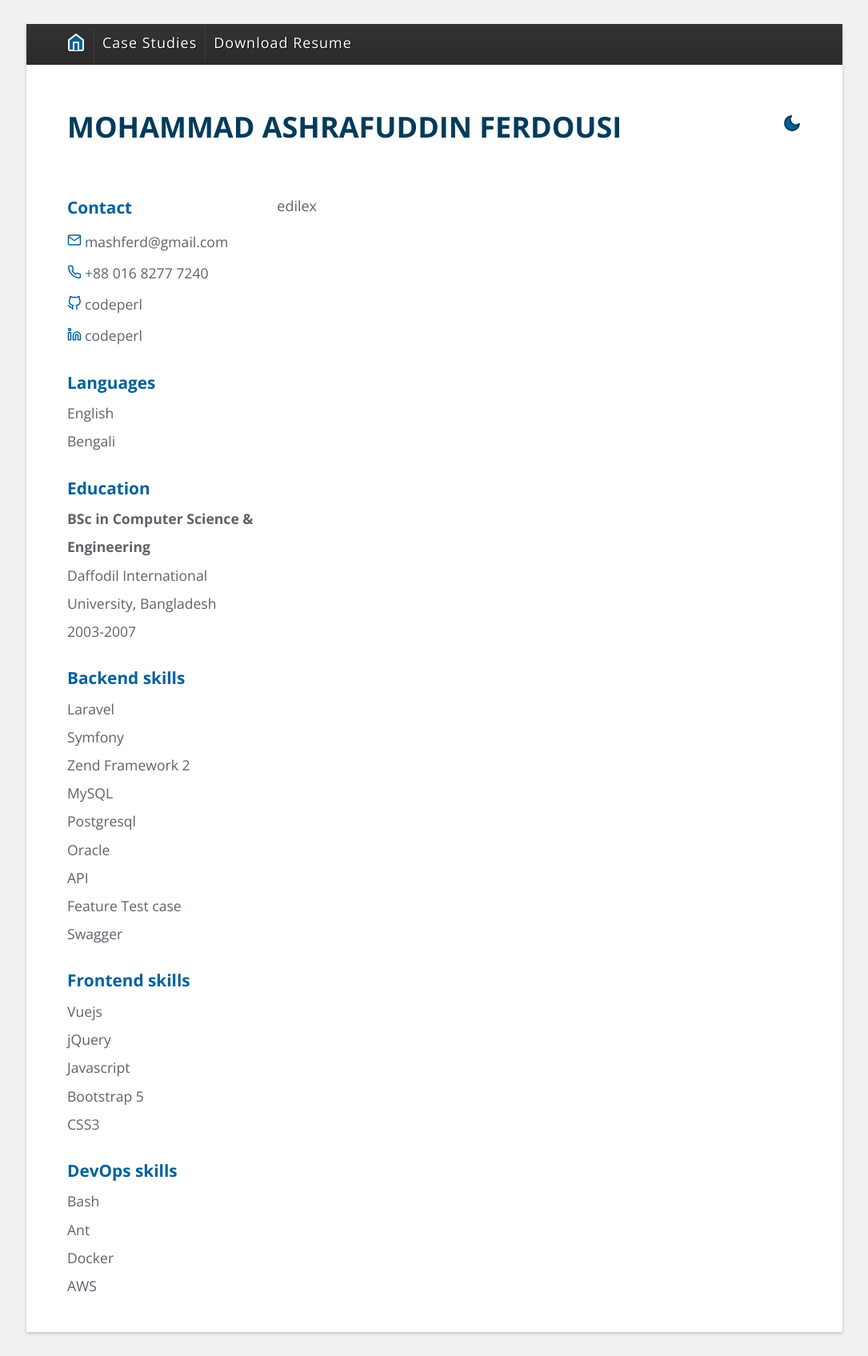
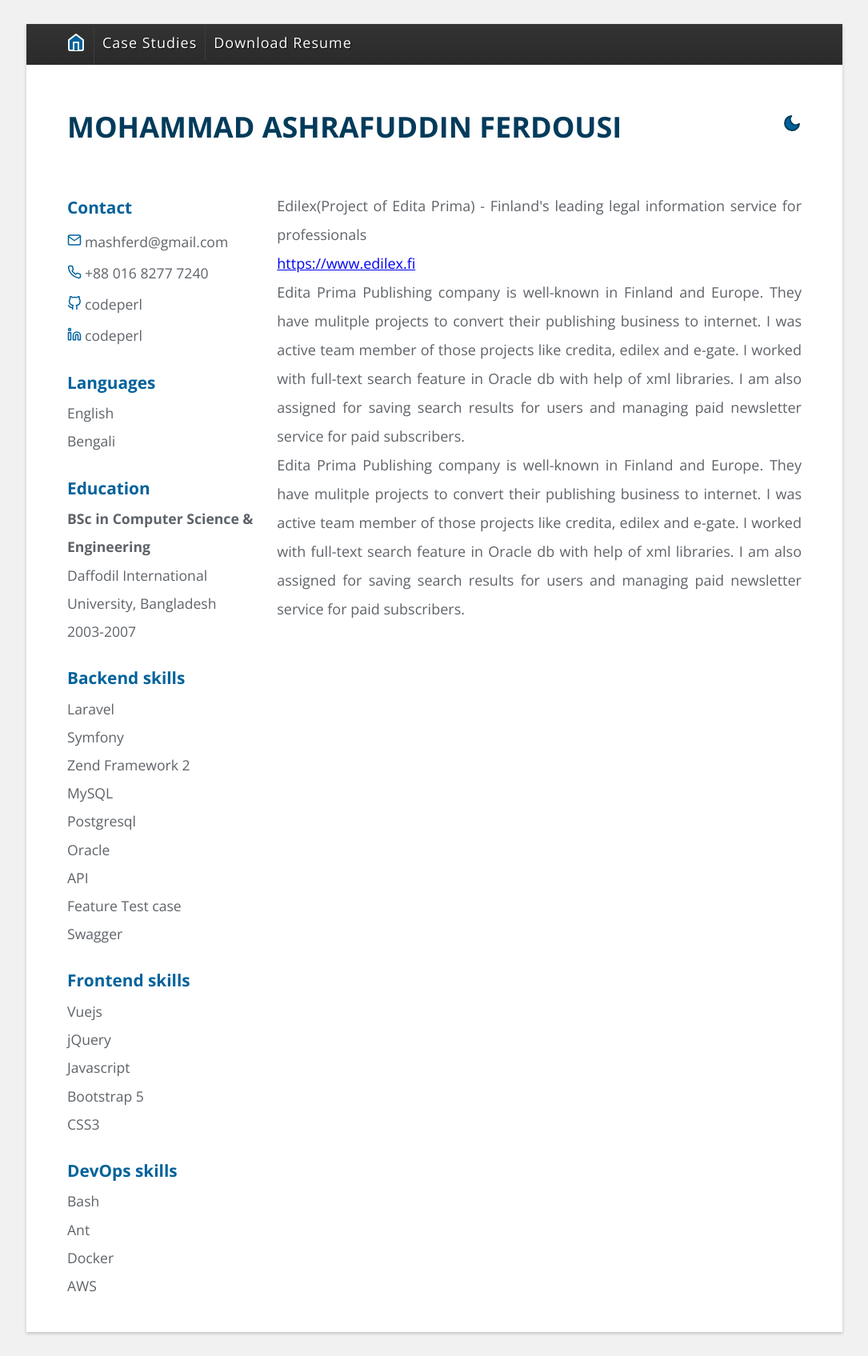
Before and after one commit to codeperl/resume, a Jekyll site: the page built from edilex.html, in a window 1280 px wide. Shown: the whole page at 80% size, without its empty margins (97-1182 px from the left). Built offline with Jekyll 4.4.1, drawn with Linux system fonts in a browser that asks for light colours.

```diff
--- a/_data/data.yml
+++ b/_data/data.yml
@@ -247,3 +247,19 @@ pages:
       edilex and e-gate. I worked with full-text search feature in Oracle db with help of xml libraries. I am
       also assigned for saving search results for users and managing paid newsletter service for paid
       subscribers.
+
+  edilex:
+    title: Edilex(Project of Edita Prima) - Finland's leading legal information service for professionals
+    link: https://www.edilex.fi
+    summary: |
+      Edita Prima Publishing company is well-known in Finland and Europe. They have mulitple projects to
+      convert their publishing business to internet. I was active team member of those projects like credita,
+      edilex and e-gate. I worked with full-text search feature in Oracle db with help of xml libraries. I am
+      also assigned for saving search results for users and managing paid newsletter service for paid
+      subscribers.
+    detail: |
+      Edita Prima Publishing company is well-known in Finland and Europe. They have mulitple projects to
+      convert their publishing business to internet. I was active team member of those projects like credita,
+      edilex and e-gate. I worked with full-text search feature in Oracle db with help of xml libraries. I am
+      also assigned for saving search results for users and managing paid newsletter service for paid
+      subscribers.
--- a/edilex.html
+++ b/edilex.html
@@ -1,6 +1,7 @@
 ---
 layout: default
 ---
+{% assign edilex = site.data.data.pages.edilex %}
 <div class="container">
   {% include header.html %}
   <div class="container-block">
@@ -13,7 +14,18 @@ layout: default
     </div>
 
     <div class="main var-color">
-      edilex
+      <div>
+        {{ edilex.title }}
+      </div>
+      <div>
+        <a href="{{ edilex.link }}">{{ edilex.link }}</a>
+      </div>
+      <div>
+        {{ edilex.summary }}
+      </div>
+      <div>
+        {{ edilex.detail }}
+      </div>
     </div>
   </div>
 </div>
```
